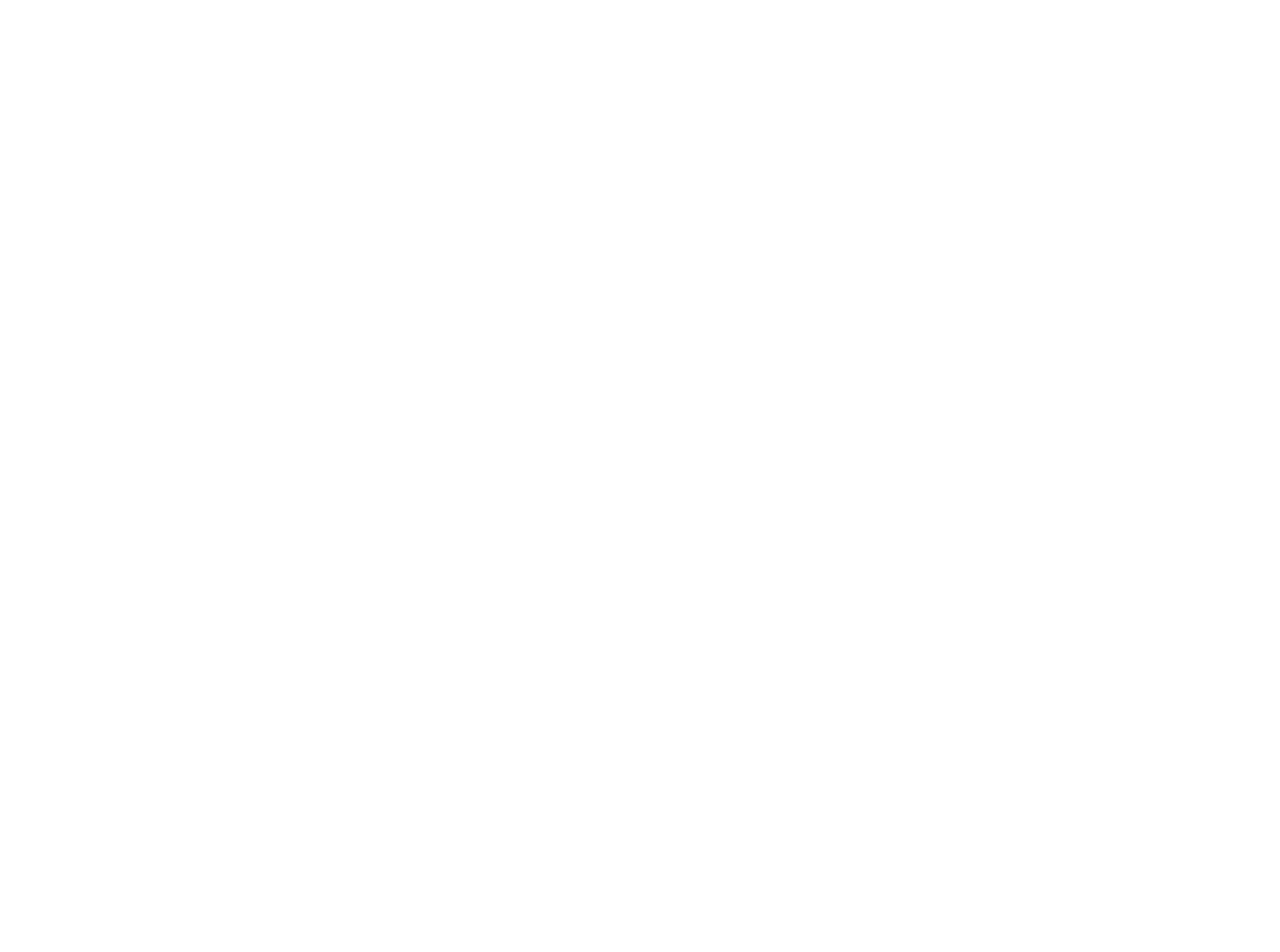
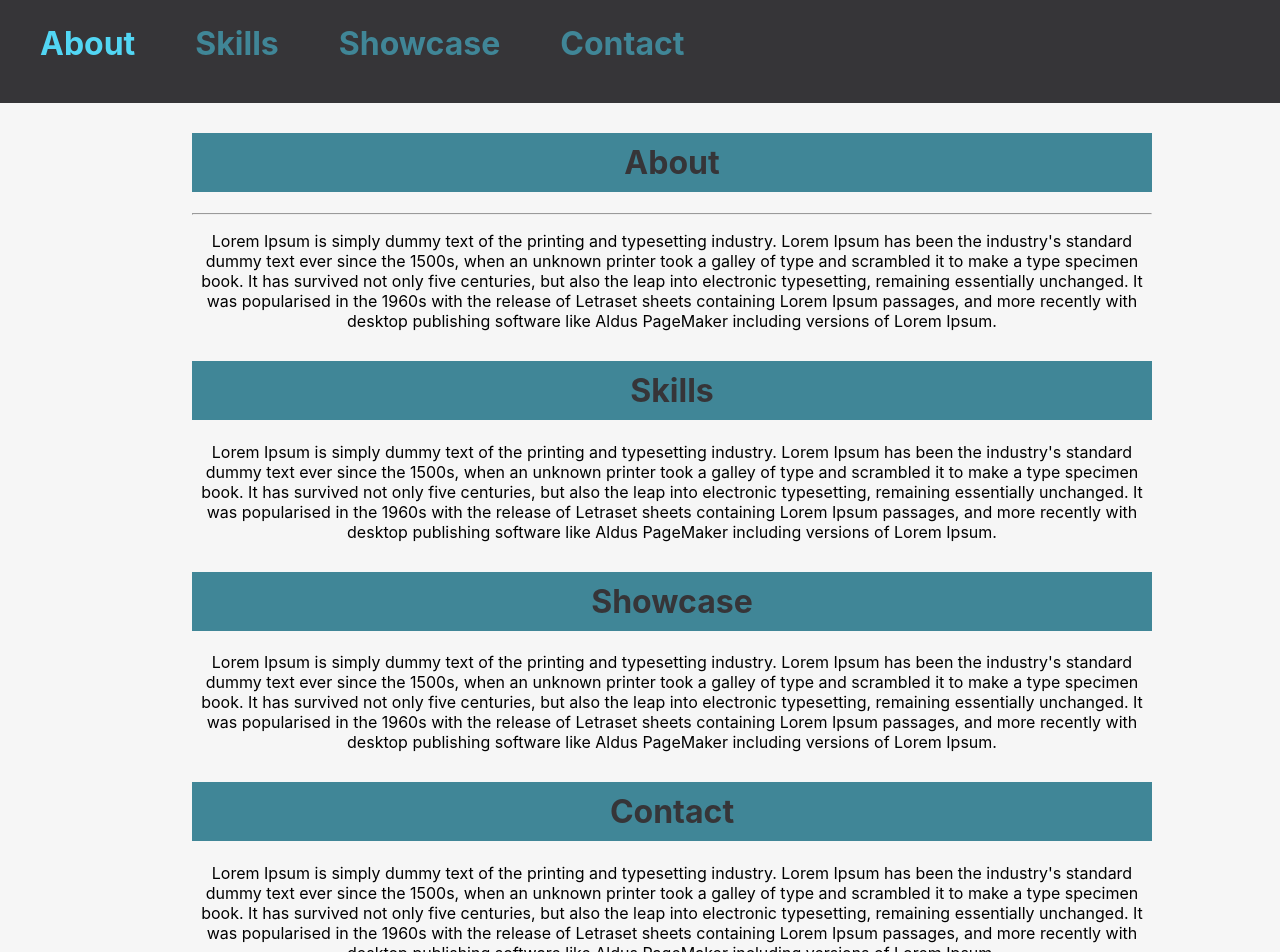
Before and after one commit to jhodges0845/Portfolio, a React (Create React App) app: page / in a window 1280 px wide. Shown: the part 420-1372 px from the top of the page. Before the commit the page ends 800 px from the top, so only its background shows below. Built offline with nearby package versions, Linux system fonts and the light colour scheme.

Commit message:
completed header and Navbar

```diff
--- a/src/App.css
+++ b/src/App.css
@@ -1,3 +1,7 @@
+body{
+  background-color: #F6F6F6;
+}
+
 .App {
   text-align: center;
 }
@@ -6,6 +10,57 @@
   height: 40vmin;
   pointer-events: none;
 }
+
+.flex-container{
+  display: flex;
+  flex-direction: row;
+}
+
+.flex-container > div{
+  text-align: center;
+}
+
+.navbar{
+  display: flex;
+  flex-direction: row;
+  padding: 10px;
+  width: 100%;
+  background-color: #363538;
+
+}
+.navbar > h3{
+  text-align: center;
+
+}
+.navbar > h3{
+  font-size: 32px;
+  font-weight: bold;
+  padding: 20px;
+  display: inline;
+  color: #408697;
+  margin: 10px;
+}
+.navbar > h3:hover{
+  text-decoration: underline;
+}
+.navbar > h3:active{
+  color: #52D6F4;
+  text-decoration: underline;
+}
+
+.section{
+  margin-left: 15%;
+  margin-top: 30px;
+  width: 75%;
+  text-align: center;
+}
+
+.section > h1{
+  padding: 10px;
+  background-color: #408697;
+  color: #363538;
+}
+
 
 @media (prefers-reduced-motion: no-preference) {
   .App-logo {
--- a/src/App.js
+++ b/src/App.js
@@ -1,12 +1,135 @@
 import React from 'react';
+import "./App.css"
 import Sketch from "./components/sketches/Sketch"
+import Header from "./components/layout/Header"
 
-function App() {
+export class App extends React.Component {
+
+  state = {
+    navLinks: [
+        {
+            id: 1,
+            title: 'About',
+            url: '#',
+            active: true
+        },
+        {
+            id: 2,
+            title: 'Skills',
+            url: '#',
+            active: false
+        },
+        {
+            id:3,
+            title: 'Showcase',
+            url: '#',
+            active: false
+        },
+        {
+            id:4,
+            title: 'Contact',
+            url: '#',
+            active: false
+        }
+    ]
+}
+
+setActive = (id) =>{
+  this.setState({nanLinks: this.state.navLinks.map(navLink =>{
+    if(navLink.id === id){
+      navLink.active = true;
+    }else{
+      navLink.active = false;
+    }
+  }) });
+
+}
+
+render = () =>{
     return (
       <div className="App">
         <Sketch />
+
+        <div className="navbar">
+          <Header navLinks={this.state.navLinks} setActive={this.setActive}/>
+        </div>
+
+        <div className="about section">
+          <h1>About</h1>
+          <hr />
+          <p>
+          Lorem Ipsum is simply dummy text of the
+          printing and typesetting industry. Lorem Ipsum
+            has been the industry's standard dummy text ever
+            since the 1500s, when an unknown printer took a
+            galley of type and scrambled it to make a type
+            specimen book. It has survived not only five
+            centuries, but also the leap into electronic
+            typesetting, remaining essentially unchanged.
+            It was popularised in the 1960s with the release of
+            Letraset sheets containing Lorem Ipsum passages, and
+            more recently with desktop publishing software like
+            Aldus PageMaker including versions of Lorem Ipsum.
+          </p>
+        </div>
+
+        <div className="skills section">
+        <h1>Skills</h1>
+          <p>
+          Lorem Ipsum is simply dummy text of the
+          printing and typesetting industry. Lorem Ipsum
+            has been the industry's standard dummy text ever
+            since the 1500s, when an unknown printer took a
+            galley of type and scrambled it to make a type
+            specimen book. It has survived not only five
+            centuries, but also the leap into electronic
+            typesetting, remaining essentially unchanged.
+            It was popularised in the 1960s with the release of
+            Letraset sheets containing Lorem Ipsum passages, and
+            more recently with desktop publishing software like
+            Aldus PageMaker including versions of Lorem Ipsum.
+          </p>
+        </div>
+
+        <div className="showcase section">
+        <h1>Showcase</h1>
+          <p>
+          Lorem Ipsum is simply dummy text of the
+          printing and typesetting industry. Lorem Ipsum
+            has been the industry's standard dummy text ever
+            since the 1500s, when an unknown printer took a
+            galley of type and scrambled it to make a type
+            specimen book. It has survived not only five
+            centuries, but also the leap into electronic
+            typesetting, remaining essentially unchanged.
+            It was popularised in the 1960s with the release of
+            Letraset sheets containing Lorem Ipsum passages, and
+            more recently with desktop publishing software like
+            Aldus PageMaker including versions of Lorem Ipsum.
+          </p>
+        </div>
+
+        <div className="contact section">
+        <h1>Contact</h1>
+          <p>
+          Lorem Ipsum is simply dummy text of the
+          printing and typesetting industry. Lorem Ipsum
+            has been the industry's standard dummy text ever
+            since the 1500s, when an unknown printer took a
+            galley of type and scrambled it to make a type
+            specimen book. It has survived not only five
+            centuries, but also the leap into electronic
+            typesetting, remaining essentially unchanged.
+            It was popularised in the 1960s with the release of
+            Letraset sheets containing Lorem Ipsum passages, and
+            more recently with desktop publishing software like
+            Aldus PageMaker including versions of Lorem Ipsum.
+          </p>
+        </div>
+
       </div>
     );
+  }
 }
 
 export default App;
--- a/src/components/layout/Header.js
+++ b/src/components/layout/Header.js
@@ -1,30 +1,20 @@
 import React from 'react';
+import NavLink from './NavLink';
+import PropTypes from 'prop-types';
 
 export class Header extends React.Component{
-    constructor(props){
-        super(props)
-        this.myRef = React.createRef()
-    }
 
-    Sketch = (p) => {
-        p.setup = () => {
 
-        }
-
-        p.draw = () =>{
-
-        }
-    }
-
-    componentDidMount(){
-        this.myP5 = new this.myP5(this.Sketch, this.myRef.current)
-    }
 
     render(){
-        return (
-            <div ref="this.myRef">
-
-            </div>
-        )
+        return this.props.navLinks.map((navLink) =>(
+        <NavLink key={navLink.id} navLink={navLink} setActive={this.props.setActive}/>
+        ));
     }
 }
+
+Header.propTypes = {
+    navLinks: PropTypes.array.isRequired
+}
+
+export default Header;
--- /dev/null
+++ b/src/components/layout/NavLink.js
@@ -0,0 +1,26 @@
+import React  from 'react';
+import PropTypes from 'prop-types';
+
+export class NavLink extends React.Component{
+    getStyle = () =>{
+        return {
+            color: this.props.navLink.active ? '#52D6F4' : '#408697'
+        }
+    }
+
+
+
+    render(){
+        const {id, title} = this.props.navLink;
+        return(
+        <h3 onClick={this.props.setActive.bind(this, id)} style={this.getStyle()} >{title}</h3>
+        );
+    }
+
+}
+
+NavLink.propTypes = {
+    navLink: PropTypes.object.isRequired
+}
+
+export default NavLink;
--- a/src/components/sketches/Sketch.js
+++ b/src/components/sketches/Sketch.js
@@ -1,6 +1,7 @@
 import React from 'react';
 import p5 from 'p5';
 import myfont from "./inconsolata.otf"
+import bg from "./grey2.jpg"
 
 // for navigating text vectors
 class Particle{
@@ -23,8 +24,10 @@ class Sketch extends React.Component {
     Sketch = (p) =>{
         var font;
         var frameCount = 0;
+        var bgImage;
         p.preload = () =>{
             font = p.loadFont(myfont);
+            bgImage = p.loadImage(bg);
         }
 
         // initial Setup and getting point vectors for text.
@@ -48,18 +51,45 @@ class Sketch extends React.Component {
 
             // Draw and trace name
             if(frameCount < points.length){
-                p.background(54,53,56);
-                particle.x = points[frameCount].x;
-                particle.y = points[frameCount].y;
-                this.show(particle);
-                this.update(particle, points[frameCount].x, points[frameCount].y);
+                    p.background(bgImage);
+                    //p.background(54,53,56);
+                    particle.x = points[frameCount].x;
+                    particle.y = points[frameCount].y;
+                    this.show(particle);
+                    this.update(particle, points[frameCount].x, points[frameCount].y);
                 frameCount ++;
             }else{
-                p.background(54,53,56);
+                p.background(bgImage);
+                //p.background(54,53,56);
+                //this.setGradient(50, 90, 540, 80, 54, 141, 2);
                 this.showHistoryOnly(particle);
+                p.textSize(32);
+                p.noStroke();
+                p.fill(64, 134,151);
+                p.text("Full Stack Developer", window.innerWidth / 3.5, 250);
+            }//end_if
+        }//end_draw
+
+        // create Linear Gradient background
+        this.setGradient = (x, y, w, h, c1, c2, axis) =>{
+            p.noFill();
+
+            if(axis === 1){
+                for (var i = y; i<= y + h; i++){
+                    var inter = p.map(i, y, y + h, 0 ,1);
+                    var c = p.lerpColor(c1, c2, inter);
+                    p.stroke(c);
+                    p.line(x, i, x+w, i);
+                }
+            }else if(axis === 2){
+                for(var i = x; i<= x + w; i++){
+                    var inter = p.map(i, x, x + w, 0, 1);
+                    var c = p.lerpColor(c1, c2, inter);
+                    p.stroke(c);
+                    p.line(i, y, i, y + h);
+                }
             }
         }
-
 
         // Shows only history of vectors from previous frames
         this.showHistoryOnly = (obj) =>{
@@ -79,7 +109,7 @@ class Sketch extends React.Component {
             // Draw Line at current point and every point in history
             p.stroke(82,214,244);
             p.fill(82,214,244);
-            p.line(obj.x, obj.y, 10,10);
+            p.ellipse(obj.x, obj.y, 10,10);
 
             for(var j = 1; j < obj.history.length; j++){
                 var nextPos = obj.history[j];
```
Also changed, not shown: public/index.html (+0 -19 lines), src/components/sketches/LeagueGothic-CondensedRegular.otf (deleted), src/components/sketches/grey2.jpg (added).
